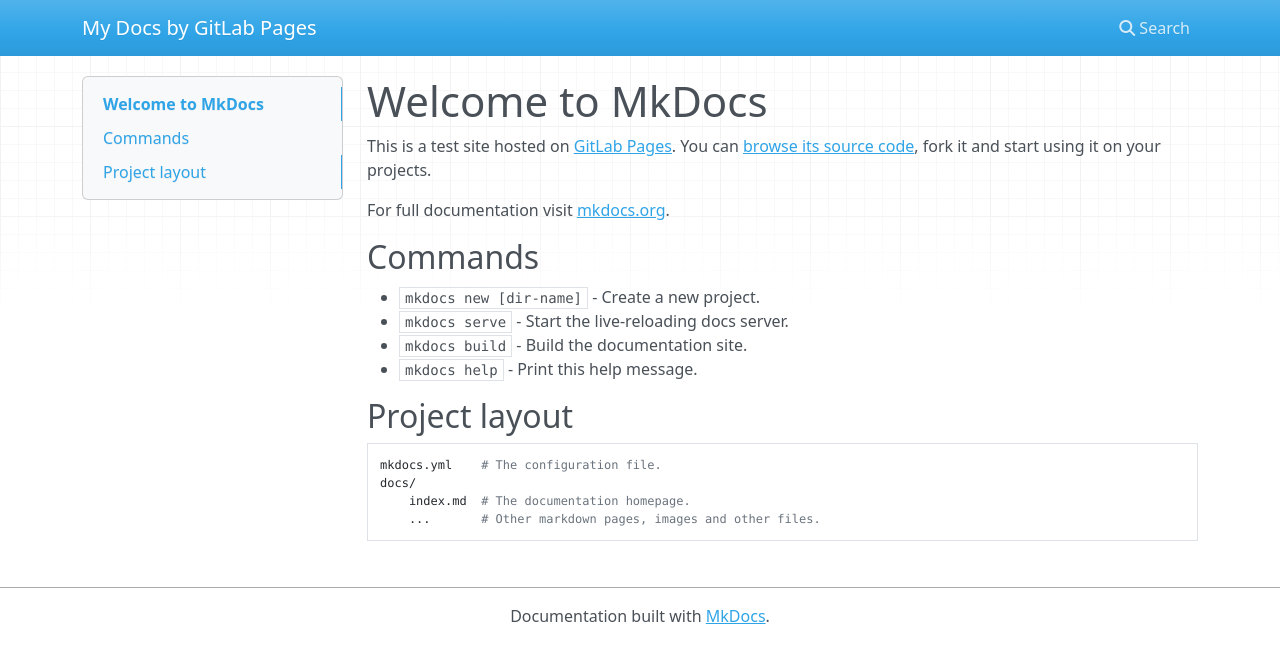
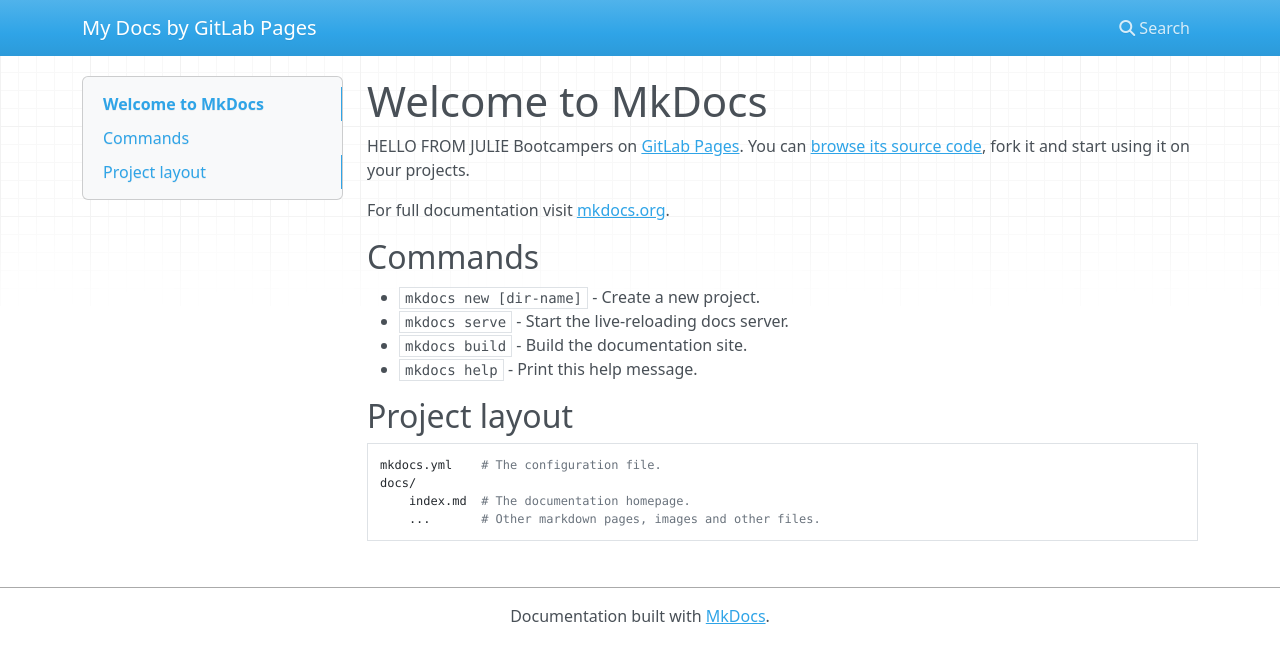
Before and after one commit to JulieSundar/test5, an MkDocs documentation site: the page built from docs/index.md, in a window 1280 px wide. Shown: the top 663 px of the page. Built offline with MkDocs 1.6.1, drawn with Linux system fonts in a browser that asks for light colours; nearby versions of some CDN libraries.

Commit message:
version2.0

```diff
--- a/docs/index.md
+++ b/docs/index.md
@@ -1,6 +1,6 @@
 # Welcome to MkDocs
 
-This is a test site hosted on [GitLab Pages](https://pages.gitlab.io). You can
+HELLO FROM JULIE Bootcampers on [GitLab Pages](https://pages.gitlab.io). You can
 [browse its source code](https://gitlab.com/pages/mkdocs), fork it and start
 using it on your projects.
 
```
